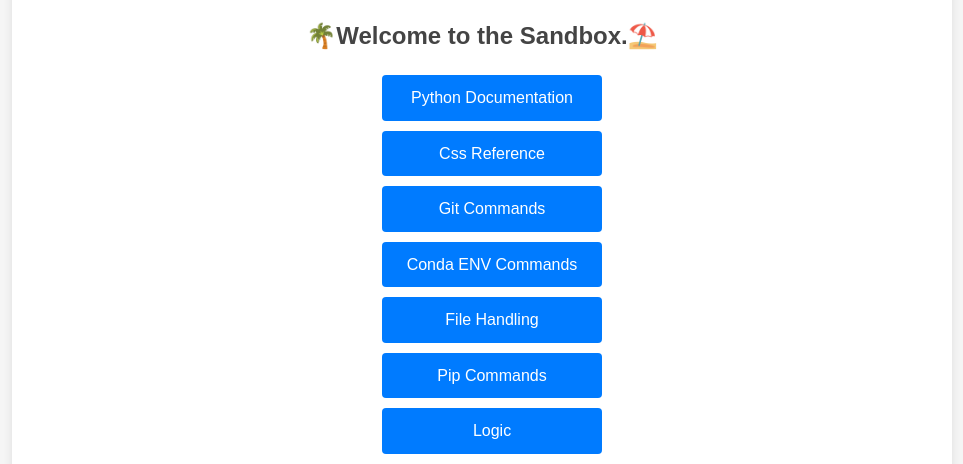
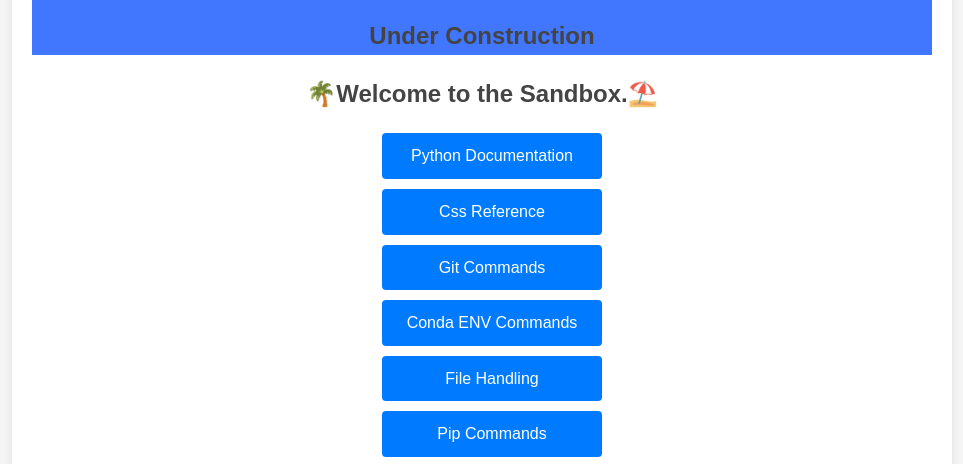
Before and after one commit to BluePathNode/Sandbox, a plain HTML site: page index.html in a window 1280 px wide. Shown: the part 128-592 px from the top of the page, without its empty margins (158-1121 px from the left). Drawn offline with Linux system fonts and the light colour scheme.

Commit message:
web update

```diff
--- a/index.html
+++ b/index.html
@@ -11,6 +11,7 @@
     <div class="container">
     <div class="title">
       <h1>🌴Sandbox🪣</h1>
+       <h2>Under Construction</h2>
       </div>
         <h2>🌴Welcome to the Sandbox.⛱️</h2>
          <ul>
```
